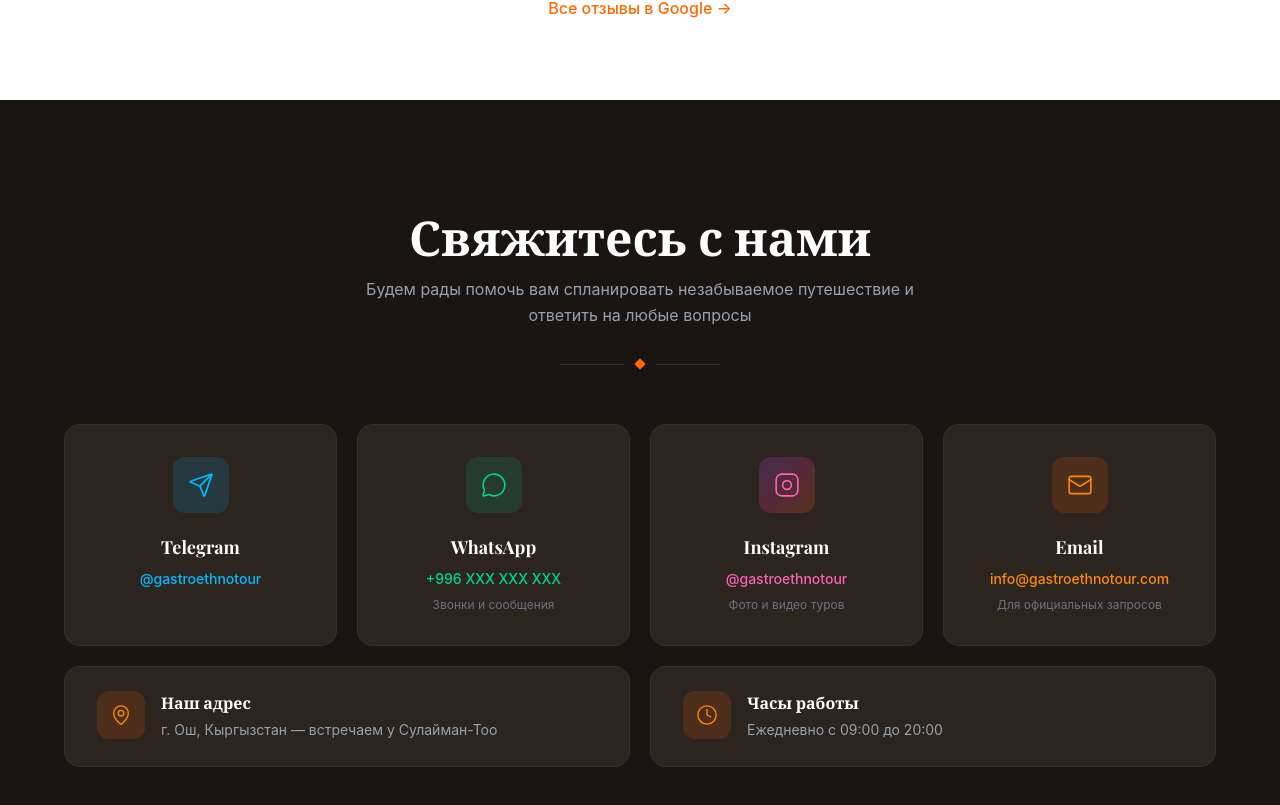
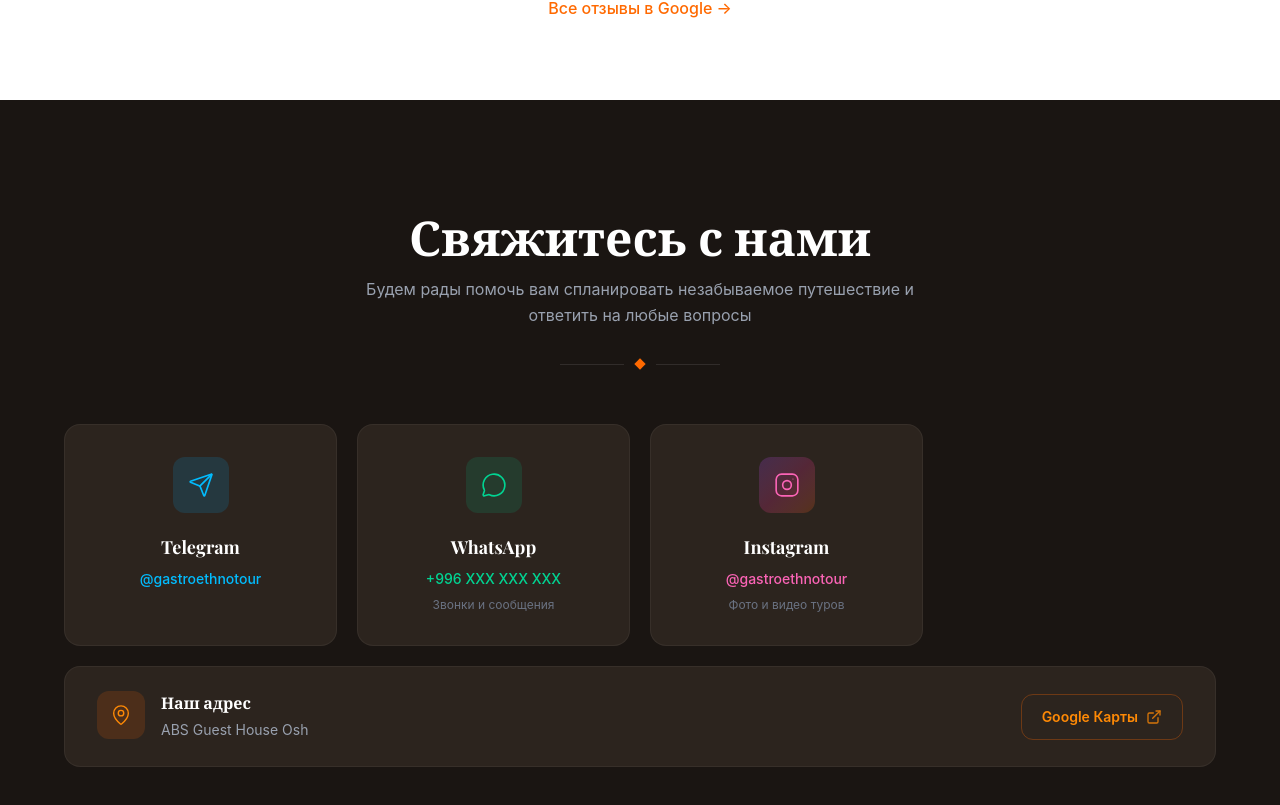
Before and after one commit to nino846272/ethno-gastro-tour, a React (Vite) app: page / in a window 1280 px wide. Shown: the part 3384-4189 px from the top of the page. Built offline with nearby package versions, Linux system fonts and the light colour scheme.

Commit message:
feat: update Contact component and localization for address details, add Google Maps link, and remove email option for improved user experience

```diff
--- a/src/components/Contact.jsx
+++ b/src/components/Contact.jsx
@@ -1,4 +1,4 @@
-import { Send, MessageCircle, Mail, MapPin, Clock } from 'lucide-react'
+import { Send, MessageCircle, MapPin, ExternalLink } from 'lucide-react'
 import { useLanguage } from '../context/LanguageContext'
 import { contactLinks } from '../config/contact'
 
@@ -45,13 +45,6 @@ const CHANNELS = [
     iconWrap: 'bg-gradient-to-br from-purple-500/20 via-pink-500/20 to-orange-500/20 text-pink-400',
     valueClass: 'text-pink-400 hover:text-pink-300',
   },
-  {
-    key: 'email',
-    icon: Mail,
-    href: contactLinks.email,
-    iconWrap: 'bg-orange-500/15 text-orange-400',
-    valueClass: 'text-orange-400 hover:text-orange-300',
-  },
 ]
 
 function ChannelCard({ channel, t }) {
@@ -87,24 +80,9 @@ function ChannelCard({ channel, t }) {
   )
 }
 
-function InfoCard({ icon: Icon, title, text }) {
-  return (
-    <div className="flex items-start gap-4 rounded-2xl bg-[#2c241e] border border-white/5 px-6 py-5 md:px-8 md:py-6">
-      <div className="w-12 h-12 rounded-xl bg-orange-500/15 text-orange-400 flex items-center justify-center shrink-0">
-        <Icon size={22} strokeWidth={1.5} />
-      </div>
-      <div className="min-w-0">
-        <h3 className="font-sans font-bold text-white text-base mb-1">{title}</h3>
-        <p className="font-sans text-gray-400 text-sm leading-relaxed">{text}</p>
-      </div>
-    </div>
-  )
-}
-
 export default function Contact() {
   const { t } = useLanguage()
   const mapsHref = contactLinks.maps
-  const mapsIsLink = mapsHref !== '#'
 
   return (
     <section id="contact" className="bg-[#1a1512] text-white py-20 md:py-24 px-6 md:px-12">
@@ -134,33 +112,31 @@ export default function Contact() {
           ))}
         </div>
 
-        {/* Address & hours */}
-        <div className="grid grid-cols-1 md:grid-cols-2 gap-4 md:gap-5">
-          {mapsIsLink ? (
+        {/* Address */}
+        <div className="rounded-2xl bg-[#2c241e] border border-white/5 px-6 py-5 md:px-8 md:py-6 flex flex-col sm:flex-row sm:items-center sm:justify-between gap-5">
+          <div className="flex items-start gap-4 min-w-0 flex-1">
+            <div className="w-12 h-12 rounded-xl bg-orange-500/15 text-orange-400 flex items-center justify-center shrink-0">
+              <MapPin size={22} strokeWidth={1.5} />
+            </div>
+            <div className="min-w-0">
+              <h3 className="font-sans font-bold text-white text-base mb-1">
+                {t('contact.address.title')}
+              </h3>
+              <p className="font-sans text-gray-400 text-sm leading-relaxed">
+                {t('contact.address.text')}
+              </p>
+            </div>
+          </div>
+
           <a
             href={mapsHref}
             target="_blank"
             rel="noopener noreferrer"
-              className="block rounded-2xl transition-colors hover:bg-[#352c25]"
+            className="inline-flex items-center justify-center gap-2 shrink-0 font-sans text-sm font-semibold text-orange-400 hover:text-orange-300 border border-orange-500/30 hover:border-orange-500/50 rounded-xl px-5 py-3 transition-colors duration-200 sm:ml-4"
           >
-              <InfoCard
-                icon={MapPin}
-                title={t('contact.address.title')}
-                text={t('contact.address.text')}
-              />
+            {t('contact.address.mapsLink')}
+            <ExternalLink size={16} className="opacity-80" />
           </a>
-          ) : (
-            <InfoCard
-              icon={MapPin}
-              title={t('contact.address.title')}
-              text={t('contact.address.text')}
-            />
-          )}
-          <InfoCard
-            icon={Clock}
-            title={t('contact.hours.title')}
-            text={t('contact.hours.text')}
-          />
         </div>
       </div>
     </section>
--- a/src/config/contact.js
+++ b/src/config/contact.js
@@ -4,5 +4,5 @@ export const contactLinks = {
   whatsapp: '#',
   instagram: 'https://instagram.com/gastroethnotour',
   email: 'mailto:info@gastroethnotour.com',
-  maps: '#',
+  maps: 'https://www.google.com/maps/place/ABS+Guest+House+Osh/@40.51912,72.7957675,17z/data=!4m9!3m8!1s0x38bdad3e5e1b9dc3:0x753ec399860561f1!5m2!4m1!1i2!8m2!3d40.5190303!4d72.7973446!16s%2Fg%2F11txp0b_jp?entry=ttu',
 }
--- a/src/locales/en.json
+++ b/src/locales/en.json
@@ -117,7 +117,8 @@
     },
     "address": {
       "title": "Our Address",
-      "text": "Osh, Kyrgyzstan — we meet you at Sulaiman-Too"
+      "text": "ABS Guest House Osh",
+      "mapsLink": "Google Maps"
     },
     "hours": {
       "title": "Working Hours",
--- a/src/locales/ru.json
+++ b/src/locales/ru.json
@@ -117,7 +117,8 @@
     },
     "address": {
       "title": "Наш адрес",
-      "text": "г. Ош, Кыргызстан — встречаем у Сулайман-Тоо"
+      "text": "ABS Guest House Osh",
+      "mapsLink": "Google Карты"
     },
     "hours": {
       "title": "Часы работы",
```
Lines whose indentation alone changed are shown as unchanged.
